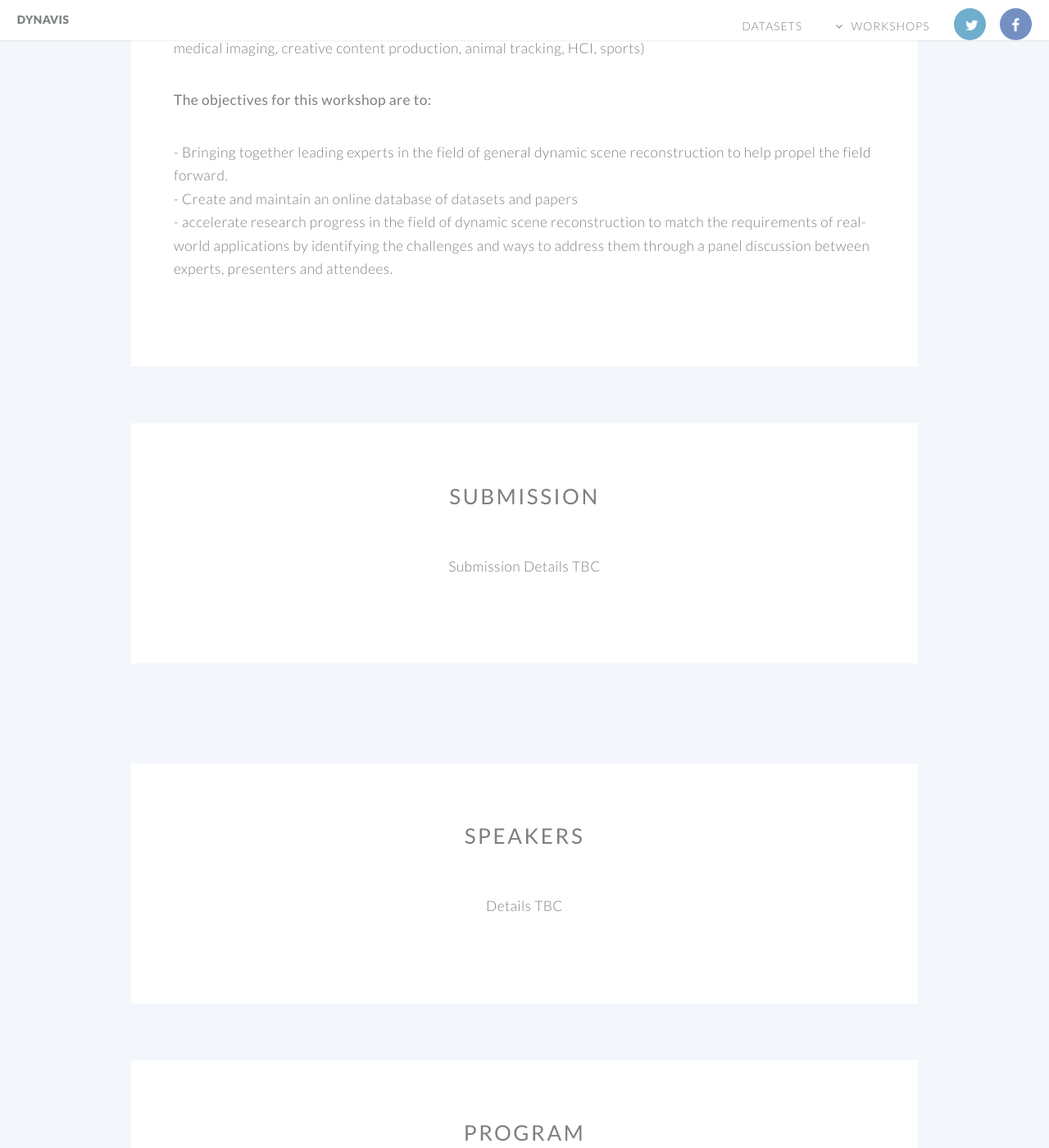
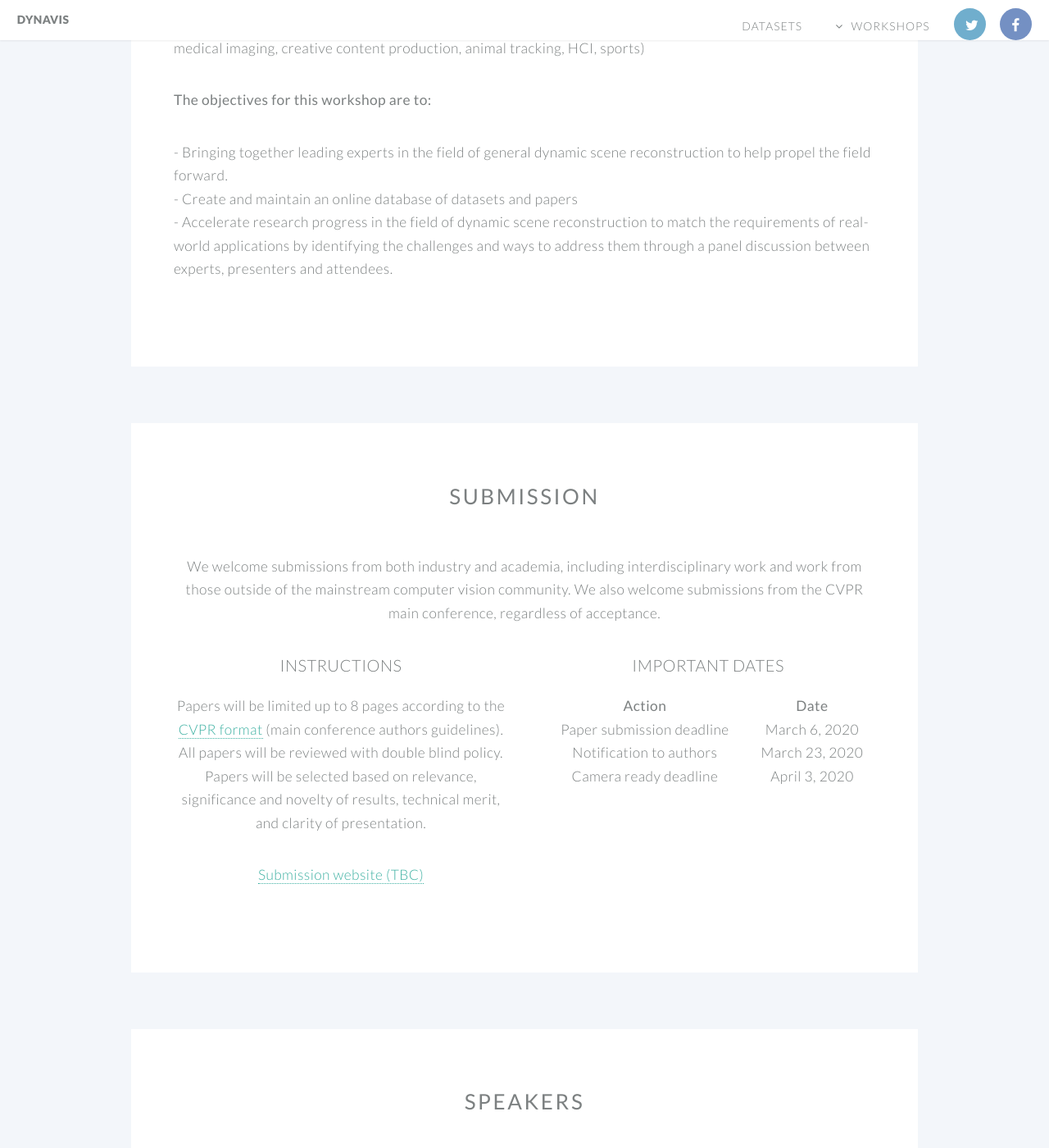
Before and after one commit to DynaVis/DynaVis.github.io, a Jekyll site: the page built from 2020.html, in a window 1280 px wide and 1400 px high, scrolled down 1393 px. Shown: the whole window at 82% size. Built offline with Jekyll 4.4.1, drawn with Linux system fonts in a browser that asks for light colours; some of the changed text lies outside the part shown.

Commit message:
2020 workshop update

```diff
--- a/2020.html
+++ b/2020.html
@@ -43,7 +43,7 @@
                 <ul>
                     <li>- Bringing together leading experts in the field of general dynamic scene reconstruction to help propel the field forward.</li>
                     <li>- Create and maintain an online database of datasets and papers</li>
-                    <li>- accelerate research progress in the field of dynamic scene reconstruction to match the requirements of real-world applications by identifying the challenges and ways to address them through a panel discussion between experts, presenters and attendees.</li>
+                    <li>- Accelerate research progress in the field of dynamic scene reconstruction to match the requirements of real-world applications by identifying the challenges and ways to address them through a panel discussion between experts, presenters and attendees.</li>
                 </ul>
 
             </section>
@@ -55,19 +55,20 @@
 
         <header class="major">
             <h2><strong>Submission</strong></h2>
-        </header>
+       </header>
 
-        <p>Submission Details TBC</p>
+        <p>We welcome submissions from both industry and academia, including interdisciplinary work and work from those outside of the mainstream computer vision community. We also welcome submissions from the CVPR main conference, regardless of acceptance. </p>
 
-         <!--<div class="row">
-            <div class="6u">
+        <div class="row">
+
+              <div class="6u">
 
                 <section>
                     <header>
                         <h3>Instructions</h3>
                     </header>
                     <p>Papers will be limited up to 8 pages according to the <a href="http://cvpr2020.thecvf.com/submission/main-conference/author-guidelines" target="_blank">CVPR format</a> (main conference authors guidelines). All papers will be reviewed with double blind policy. Papers will be selected based on relevance, significance and novelty of results, technical merit, and clarity of presentation.</p>
-                    <p>Submission details TBC</p>
+                    <p><a href="" target="_blank">Submission website (TBC)</a> </p>
                 </section>
 
             </div>
@@ -100,7 +101,7 @@
 
                 </section>
 
-            </div>-->
+            </div>
         </div>
     </section>
 
@@ -112,8 +113,30 @@
         <header class="major">
             <h2><strong>Speakers</strong></h2>
         </header>
-        <p>Details TBC</p>
+        <div class="row">
+            <div class="3u">
+                <a href="http://www.cs.cmu.edu/~yaser/" target="_blank">
+                    <section>
+                        <img class="image-circle" src="/images/2020/ys.png" alt=""/>
+                        <header>
+                            <h3><strong>Yaser <br> Sheik</strong></h3>
+                        </header>
+                        <p> Director, Oculus Research Pittsburgh, and Carnegie Mellon University</p>
+                    </section>
+                </a>
 
+            </div>
+            <div class="3u">
+                <a href="http://www.cs.toronto.edu/~urtasun/" target="_blank">
+                    <section>
+                        <img class="image-circle" src="/images/2020/ru.jpg" alt=""/>
+                        <header>
+                            <h3><strong>Raquel<br> Urtasun (TBC)</strong></h3>
+                        </header>
+                        <p>Uber ATG Chief Scientist and the Head of Uber ATG Toronto, University of Toronto</p>
+                    </section>
+                </a>
+            </div>
     </section>
 
 
@@ -212,4 +235,14 @@
     </section>
 
 
+      <!-- Three -->
+    <section class="wrapper style3 container special" id="program">
+
+        <header class="major">
+            <h2><strong>Sponsors</strong></h2>
+        </header>
+        <img class="image" src="/images/2020/nvidia.png" alt="" style="width:400px;"/>
+    </section>
+
+
 </article>
--- a/_includes/footer.html
+++ b/_includes/footer.html
@@ -12,7 +12,7 @@
     </ul>
 
     <ul class="copyright">
-        <li>&copy; DynaVis 2019</li>
+        <li>&copy; DynaVis {{ 'now' | date: "%Y" }}</li>
     </ul>
 
 </footer>
```
Also changed, not shown: images/2020/nvidia.png (added), images/2020/ru.jpg (added), images/2020/ys.png (added).
